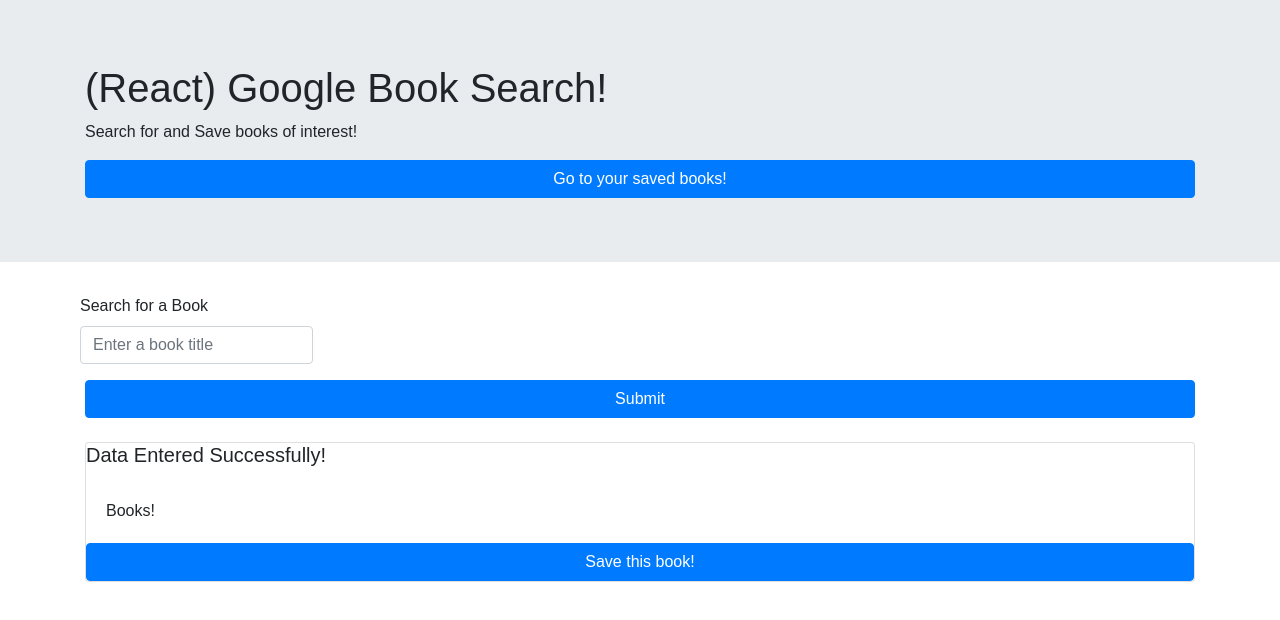
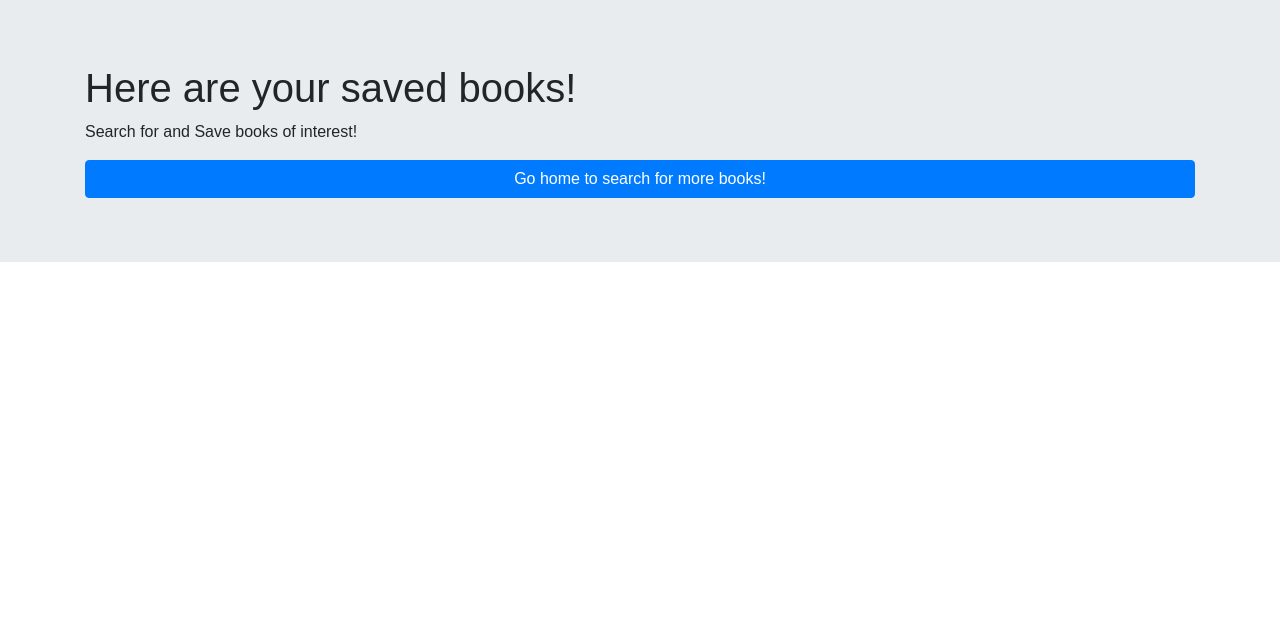
Before and after one commit to czops/React-Book-Search, a React (Create React App) app in the folder client/: page /Saved in a window 1280 px wide. Shown: the top 620 px of the page. Built offline with nearby package versions, Linux system fonts and the light colour scheme.

Commit message:
added react router functionality

```diff
--- a/client/package.json
+++ b/client/package.json
@@ -9,6 +9,8 @@
     "react": "^16.6.3",
     "react-bootstrap": "^1.0.0-beta.8",
     "react-dom": "^16.6.3",
+    "react-router": "^5.0.0",
+    "react-router-dom": "^5.0.0",
     "react-scripts": "^2.1.1"
   },
   "scripts": {
--- a/client/src/App.js
+++ b/client/src/App.js
@@ -1,4 +1,5 @@
 import React, { Component } from "react";
+import { BrowserRouter as Router, Route, Switch } from "react-router-dom";
 // import { Jumbotron, Col, Row, Container } from "react-bootstrap";
 
 import Home from "./components/pages/home/Home";
@@ -6,7 +7,7 @@
 // import SearchComponent from "./components/search/Search";
 
 // import Search from "./src/components/search";
-// import Saved from "./src/components/saved";
+import Saved from "./components/saved/Saved";
 
 // import "./App.css";
 
@@ -16,53 +17,36 @@
     title: ""
   }
 
-  render() {
-    return (
-      <div className="App">
+  // render() {
+  //   return (
+  //     <div className="App">
 
-        <Home/>
+  //       <Home/>
 
-      </div>
+  //     </div>
 
 
 
+  //   );
+  // }
+
+
+
+  render() {
+    return (
+
+      <Router>
+        <div>
+          <Switch>
+            <Route exact path="/" component={Home} />
+            <Route exact path="/Saved" component ={Saved} />
+
+            {/* <Route component={NotFound} /> */}
+          </Switch>
+        </div>
+      </Router>
     );
   }
-
-  //Don't really think router is necessary for this application
-
-  // render() {
-  //   return (
-
-  //     <Router>
-  //       <div>
-  //         <Switch>
-  //           <Route exact path="/" component={Login} />
-  //           {/* <Route exact path="/LandingPage" render={(state) => <LandingPage {...state}/>} /> */}
-  //           <Route exact path="/Landing" render={(state) => <Landing
-  //           masterState={this.state}
-  //           setMasterState={this.setMasterState}
-  //           setPanelNumber={this.setPanelNumber}
-  //           setModelNumber={this.setModelNumber}
-  //           setShopOrderNumber={this.setShopOrderNumber}
-  //           setZone={this.setZone}
-  //           setSize={this.setSize}
-  //           setMeasurement1={this.setMeasurement1}
-  //           setMeasurement2={this.setMeasurement2}
-  //           />} />
-
-  //           <Route exact path="/Process" component={Process} />
-  //           <Route exact path="/Measurements" render={(state) => <Measurements masterState={this.state} setMasterState={this.setMasterState} />} />
-  //           <Route exact path="/Process1" render={(state) => <Process1 masterState={this.state} setMasterState={this.setMasterState} process1CheckState={this.process1CheckState} handleInputChange={this.handleInputChange} PUTsomeStuff={this.PUTsomeStuff} />} />
-  //           <Route exact path="/Process2" render={(state) => <Process2 masterState={this.state} setMasterState={this.setMasterState} />} />
-  //           <Route exact path="/Success" component={Success} />
-  //           {/* Create route from api to pull all panels, for T&E */}
-  //           <Route component={NotFound} />
-  //         </Switch>
-  //       </div>
-  //     </Router>
-  //   );
-  // }
 
 
 }
--- a/client/src/components/saved/Saved.js
+++ b/client/src/components/saved/Saved.js
@@ -1,14 +1,54 @@
-import React from "react";
+import React, { Component } from "react";
+import { Jumbotron, Col, Row, Container } from "react-bootstrap";
+import Button from "react-bootstrap/Button";
 // import Form from "react-bootstrap/Form";
 // import Col from "react-bootstrap/Col";
 // import Button from "react-bootstrap/Button";
 
 
-function Saved () {
+class Saved extends Component {
+
+    handleSubmit(event) {
+        event.preventDefault()
+
+        // console.log(this.props);
+        // console.log(this.props.history);
+
+        // API.BooksSearch(Panels)
+        //   .then((res) => {
+        //     console.log(res)
+        //     if (res.status === 200) {
+        //       this.props.history.push('/Saved');
+        //     }
+          // })
+      }
+
+
+    render(){
+
+
     return (
-        <div className="formBox">
 
-            {/* <Form>
+        <div>
+            <Jumbotron fluid>
+                <Container>
+                    <h1>Here are your saved books!</h1>
+                    <p>
+                        Search for and Save books of interest!
+            </p>
+
+
+                    <Button onClick={(event) => this.handleSubmit(event)} variant="primary" type="submit" className="submitButton" block>
+                        Go home to search for more books!
+            </Button>
+
+                </Container>
+            </Jumbotron>
+
+
+            <div className="formBox">
+
+                {/* <Form>
             <Form.Text className="stepText">
                 STEP 3.
             </Form.Text>
@@ -41,8 +81,9 @@
                 </div>
 
             </Form> */}
+            </div>
         </div>
-    )
+    )}
 }
 
 export default Saved;
--- a/client/src/components/search/SearchStuff.js
+++ b/client/src/components/search/SearchStuff.js
@@ -4,7 +4,7 @@
 import Button from "react-bootstrap/Button";
 
 
-function SearchStuff () {
+function SearchStuff() {
     return (
         <div className="formBox">
 
@@ -16,7 +16,7 @@
                 <Form.Row>
                     <Form.Group>
                         <Form.Label>Search for a Book</Form.Label>
-                            <Form.Control placeholder="Enter a book title" className="measurement1"/>
+                        <Form.Control placeholder="Enter a book title" className="measurement1" />
                     </Form.Group>
 
                 </Form.Row>
--- a/package.json
+++ b/package.json
@@ -23,6 +23,8 @@
     "express": "^4.16.3",
     "if-env": "^1.0.4",
     "mongoose": "^5.5.7",
-    "react-bootstrap": "^1.0.0-beta.8"
+    "react-bootstrap": "^1.0.0-beta.8",
+    "react-router": "^5.0.0",
+    "react-router-dom": "^5.0.0"
   }
 }
```
Also changed, not shown: 2 other files (tests, documents, lock files or other folders). Lines whose indentation alone changed are shown as unchanged.
